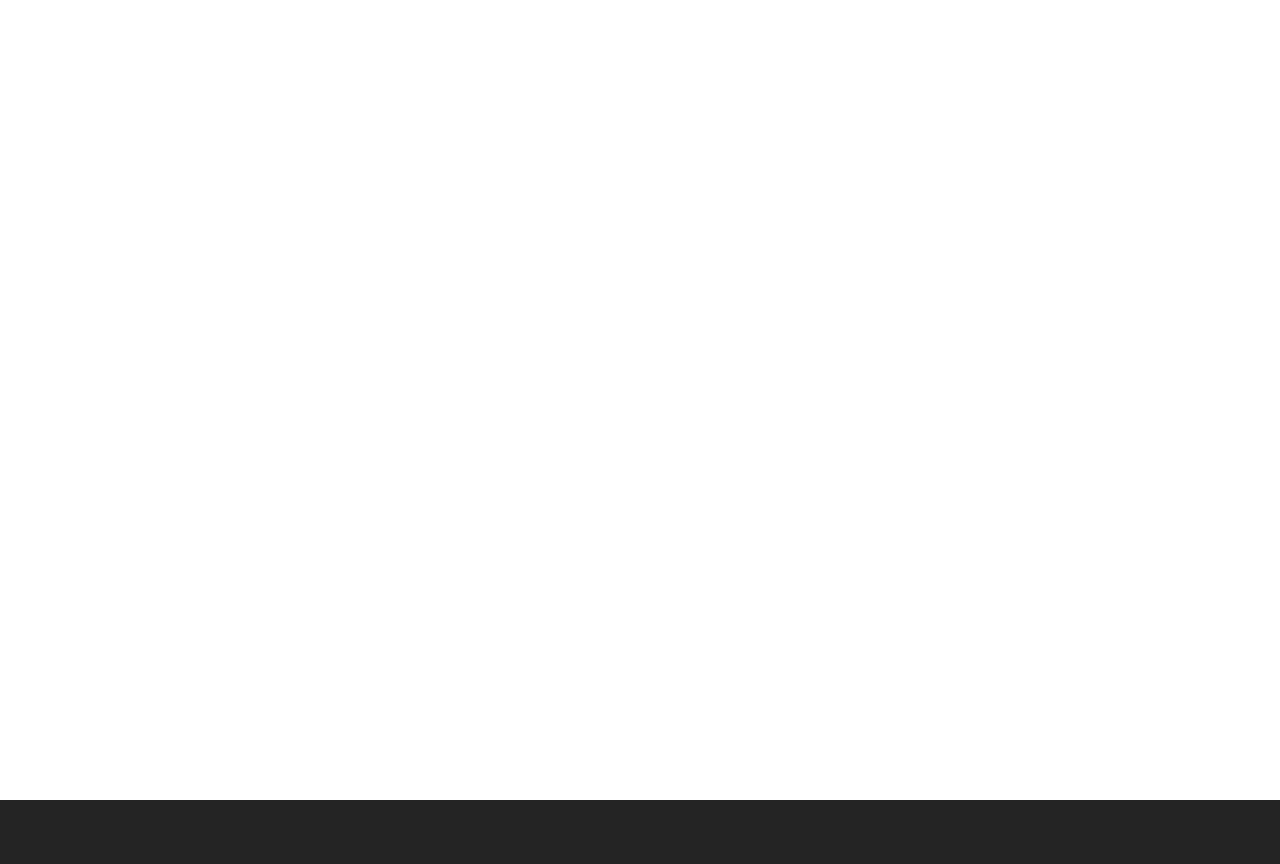
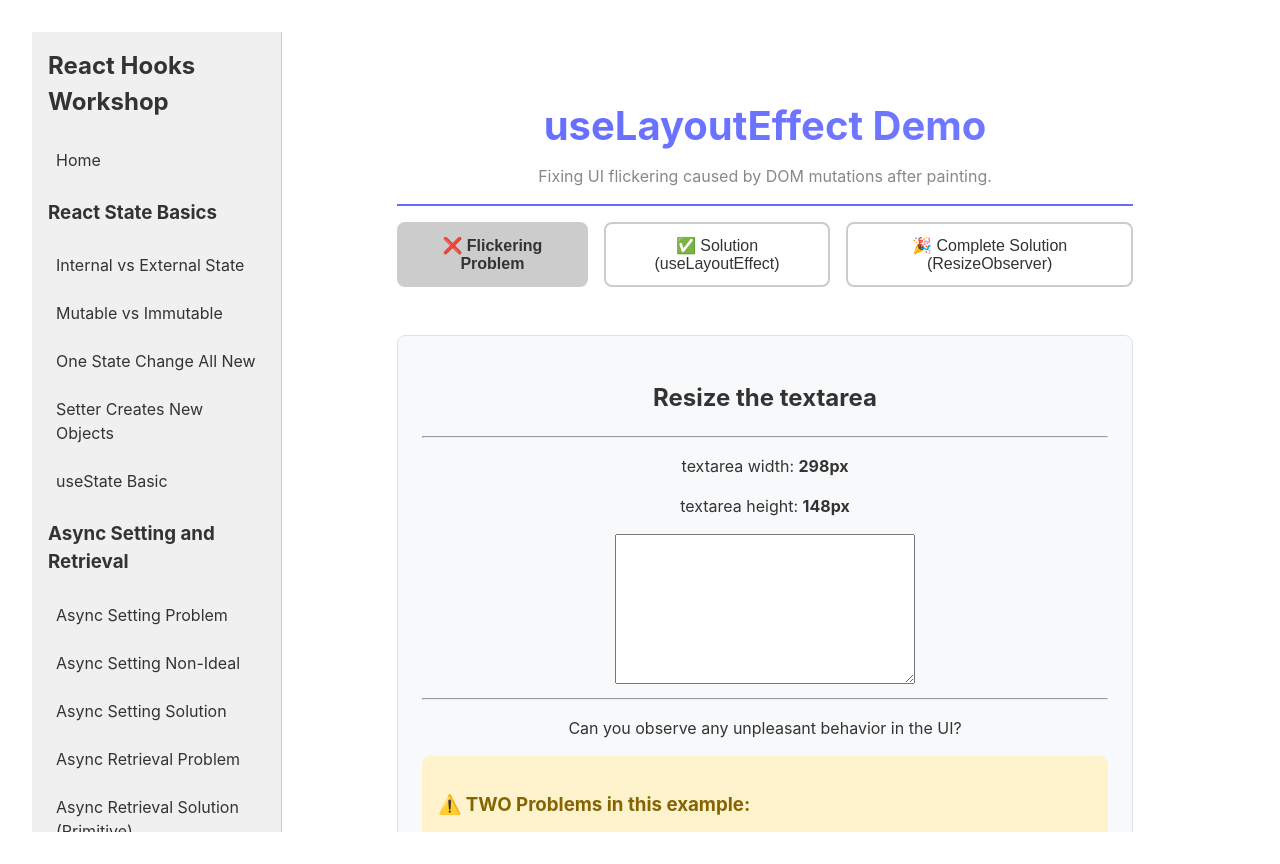
Before and after one commit to andrekovac/react-hooks-workshop, a React (Vite) app: page /uselayouteffect in a window 1280 px wide. Before the commit this address had no page. Before the commit the page ends 800 px from the top, so only its background shows below. Built offline with nearby package versions, Linux system fonts and the light colour scheme.

Commit message:
Refactor useLayoutEffect examples by consolidating pages and removing flickering-related components; introduce a new complete solution using ResizeObserver for better performance. Update routing and styles accordingly.

```diff
--- a/src/App.tsx
+++ b/src/App.tsx
@@ -10,11 +10,7 @@ import AsyncStateTimeoutRefPage from './pages/useRef/AsyncStateTimeoutRef';
 
 import UseEffectEventPage from './pages/useEffectEvent/UseEffectEventPage';
 
-import FlickeringProblemPage from './pages/useLayoutEffect/FlickeringProblemPage';
-
-import FlickeringSolutionPage from './pages/useLayoutEffect/FlickeringSolutionPage';
-
-import CompleteSolutionPage from './pages/useLayoutEffect/CompleteSolutionPage';
+import UseLayoutEffectPage from './pages/useLayoutEffect/UseLayoutEffectPage';
 
 import FetchMoviesStarterPage from './pages/useEffect/FetchMoviesStarterPage';
 
@@ -64,9 +60,7 @@ function App() {
           <Route path="/useref/ref-vs-external-variable" element={<RefVsExternalVariablePage />} />
           <Route path="/useref/async-state-timeout-ref" element={<AsyncStateTimeoutRefPage />} />
           <Route path="/useeffectevent" element={<UseEffectEventPage />} />
-          <Route path="/uselayouteffect/flickering-problem" element={<FlickeringProblemPage />} />
-          <Route path="/uselayouteffect/flickering-solution" element={<FlickeringSolutionPage />} />
-          <Route path="/uselayouteffect/complete-solution" element={<CompleteSolutionPage />} />
+          <Route path="/uselayouteffect" element={<UseLayoutEffectPage />} />
           <Route path="/useeffect/fetch-movies-starter" element={<FetchMoviesStarterPage />} />
           <Route path="/useeffect/fetch-movies-solution" element={<FetchMoviesSolutionPage />} />
           <Route path="/useeffect/race-condition-problem" element={<RaceConditionProblemPage />} />
--- a/src/components/Layout.tsx
+++ b/src/components/Layout.tsx
@@ -107,13 +107,7 @@ const Layout = () => {
           <h3>useLayoutEffect</h3>
           <ul>
             <li>
-              <NavLink to="/uselayouteffect/flickering-problem">Flickering Problem</NavLink>
-            </li>
-            <li>
-              <NavLink to="/uselayouteffect/flickering-solution">Flickering Solution</NavLink>
-            </li>
-            <li>
-              <NavLink to="/uselayouteffect/complete-solution">Complete Solution</NavLink>
+              <NavLink to="/uselayouteffect">useLayoutEffect Demo</NavLink>
             </li>
           </ul>
 
--- a/src/pages/useLayoutEffect/CompleteSolutionPage.tsx
+++ b/src/pages/useLayoutEffect/Complete.tsx
@@ -1,7 +1,6 @@
 import { useState, useLayoutEffect, useRef } from 'react';
-import './CompleteSolutionPage.css';
 
-function CompleteSolutionPage() {
+function Complete() {
   const [width, setWidth] = useState(0);
   const [height, setHeight] = useState(0);
   const el = useRef<HTMLTextAreaElement>(null);
@@ -29,8 +28,7 @@ function CompleteSolutionPage() {
   }, []);
 
   return (
-    <div className="complete-solution-page">
-      <h1>Complete Solution 🎉</h1>
+    <div className="use-layout-effect-example">
       <h2>Resize the textarea - automatic updates!</h2>
       <hr />
       <p>
@@ -115,4 +113,4 @@ function CompleteSolutionPage() {
   );
 }
 
-export default CompleteSolutionPage;
+export default Complete;
--- a/src/pages/useLayoutEffect/CompleteSolutionPage.css
+++ /dev/null
@@ -1,44 +0,0 @@
-.complete-solution-page textarea {
-  width: 300px;
-  height: 150px;
-  resize: both;
-  padding: 1rem;
-  font-size: 1rem;
-}
-
-.complete-solution-page .info-box {
-  margin-top: 1rem;
-  padding: 1rem;
-  border-radius: 8px;
-  text-align: left;
-}
-
-.complete-solution-page .info-box.success {
-  background: #d4edda;
-  color: #155724;
-  border-left: 4px solid #28a745;
-}
-
-.complete-solution-page .info-box {
-  background: #d1ecf1;
-  color: #0c5460;
-}
-
-.complete-solution-page .info-box.secondary {
-  background: #f0f0f0;
-  color: #333;
-}
-
-.complete-solution-page .info-box.warning {
-  background: #fff3cd;
-  color: #856404;
-}
-
-.complete-solution-page .info-box pre {
-  background: #222;
-  color: #0f0;
-  padding: 1rem;
-  border-radius: 4px;
-  overflow: auto;
-  font-size: 0.85rem;
-}
--- a/src/pages/useLayoutEffect/FlickeringProblemPage.css
+++ /dev/null
@@ -1,16 +0,0 @@
-.flickering-problem-page textarea {
-  width: 300px;
-  height: 150px;
-  resize: both;
-  padding: 1rem;
-  font-size: 1rem;
-}
-
-.flickering-problem-page .info-box {
-  margin-top: 2rem;
-  padding: 1rem;
-  background: #fff3cd;
-  border-radius: 8px;
-  text-align: left;
-  color: #856404;
-}
--- a/src/pages/useLayoutEffect/FlickeringSolutionPage.css
+++ /dev/null
@@ -1,25 +0,0 @@
-.flickering-solution-page textarea {
-  width: 300px;
-  height: 150px;
-  resize: both;
-  padding: 1rem;
-  font-size: 1rem;
-}
-
-.flickering-solution-page .info-box {
-  margin-top: 2rem;
-  padding: 1rem;
-  border-radius: 8px;
-  text-align: left;
-}
-
-.flickering-solution-page .info-box {
-  background: #d1ecf1;
-  color: #0c5460;
-}
-
-.flickering-solution-page .info-box.secondary {
-  margin-top: 1rem;
-  background: #f0f0f0;
-  color: #333;
-}
--- a/src/pages/useLayoutEffect/FlickeringProblemPage.tsx
+++ b/src/pages/useLayoutEffect/Problem.tsx
@@ -1,7 +1,6 @@
 import { useState, useEffect, useRef } from 'react';
-import './FlickeringProblemPage.css';
 
-function FlickeringProblemPage() {
+function Problem() {
   const [width, setWidth] = useState(0);
   const [height, setHeight] = useState(0);
   const el = useRef<HTMLTextAreaElement>(null);
@@ -17,8 +16,7 @@ function FlickeringProblemPage() {
   }, [cH, cW]);
 
   return (
-    <div className="flickering-problem-page">
-      <h1>useEffect Flickering</h1>
+    <div className="use-layout-effect-example">
       <h2>Resize the textarea</h2>
       <hr />
       <p>
@@ -36,25 +34,25 @@ function FlickeringProblemPage() {
       />
       <hr />
       <p>Can you observe any unpleasant behavior in the UI?</p>
-      <div className="info-box">
+      <div className="info-box warning">
         <h3>⚠️ TWO Problems in this example:</h3>
         <h4>Problem 1: Values don't update when resizing</h4>
         <ul>
-          <li>Resize the textarea - notice values often DON'T update</li>
+          <li>Resize the textarea - notice values often DON'T update (especially when increasing the textarea)</li>
           <li>The effect only runs when something ELSE causes a re-render (like clicking)</li>
           <li>This is because <code>el.current</code> is the same object - resizing doesn't change the reference</li>
         </ul>
         <h4>Problem 2: Flickering when values DO update</h4>
         <ol>
-          <li>Resize the textarea</li>
-          <li><strong>Click inside</strong> (don't type!) - this triggers re-render and effect</li>
-          <li>Watch the numbers briefly show "px" (undefined) then update</li>
-          <li>This flicker happens because useEffect runs AFTER paint</li>
+          <li>Resize the textarea - notice px values flickering (especially when decreasing the textarea)</li>
+          <li><strong>Click inside</strong> the textarea - this triggers re-render and effect</li>
+          <li>Watch the width show "px" (undefined) and it remains that way</li>
         </ol>
+        <p>This flickering happens because useEffect runs AFTER paint</p>
         <p><strong>Why clicking sets width to undefined:</strong> It's a trick to force a re-render so the effect runs. In the real world, you'd want the effect to run automatically when resizing!</p>
       </div>
     </div>
   );
 }
 
-export default FlickeringProblemPage;
+export default Problem;
--- a/src/pages/useLayoutEffect/FlickeringSolutionPage.tsx
+++ b/src/pages/useLayoutEffect/Solution.tsx
@@ -1,7 +1,6 @@
 import { useState, useLayoutEffect, useRef } from 'react';
-import './FlickeringSolutionPage.css';
 
-function FlickeringSolutionPage() {
+function Solution() {
   const [width, setWidth] = useState(0);
   const [height, setHeight] = useState(0);
   const el = useRef<HTMLTextAreaElement>(null);
@@ -17,8 +16,7 @@ function FlickeringSolutionPage() {
   }, [cH, cW]);
 
   return (
-    <div className="flickering-solution-page">
-      <h1>useLayoutEffect Solution</h1>
+    <div className="use-layout-effect-example">
       <h2>Resize the textarea</h2>
       <hr />
       <p>
@@ -64,4 +62,4 @@ function FlickeringSolutionPage() {
   );
 }
 
-export default FlickeringSolutionPage;
+export default Solution;
--- /dev/null
+++ b/src/pages/useLayoutEffect/UseLayoutEffectPage.css
@@ -0,0 +1,85 @@
+.use-layout-effect-page {
+  padding: 2rem;
+  max-width: 800px;
+  margin: 0 auto;
+}
+
+.use-layout-effect-page header {
+  text-align: center;
+  padding-bottom: 1rem;
+}
+
+.use-layout-effect-page .tabs {
+  display: flex;
+  gap: 1rem;
+  justify-content: center;
+  padding: 1rem 0;
+}
+
+.use-layout-effect-page .tabs button {
+  padding: 0.75rem 1.5rem;
+  font-size: 1rem;
+  border: 2px solid #ccc;
+  background: transparent;
+  border-radius: 8px;
+  cursor: pointer;
+}
+
+.use-layout-effect-page .tabs button.active {
+  background: #ccc;
+  font-weight: bold;
+}
+
+.use-layout-effect-example {
+  margin-top: 2rem;
+  padding: 1.5rem;
+  background: #f8f9fa;
+  border-radius: 8px;
+  border: 1px solid #dee2e6;
+  text-align: center;
+}
+
+.use-layout-effect-example textarea {
+  width: 300px;
+  height: 150px;
+  resize: both;
+  padding: 1rem;
+  font-size: 1rem;
+}
+
+.use-layout-effect-example .info-box {
+  margin-top: 1rem;
+  padding: 1rem;
+  border-radius: 8px;
+  text-align: left;
+}
+
+.use-layout-effect-example .info-box.success {
+  background: #d4edda;
+  color: #155724;
+  border-left: 4px solid #28a745;
+}
+
+.use-layout-effect-example .info-box {
+  background: #d1ecf1;
+  color: #0c5460;
+}
+
+.use-layout-effect-example .info-box.secondary {
+  background: #f0f0f0;
+  color: #333;
+}
+
+.use-layout-effect-example .info-box.warning {
+  background: #fff3cd;
+  color: #856404;
+}
+
+.use-layout-effect-example .info-box pre {
+  background: #222;
+  color: #0f0;
+  padding: 1rem;
+  border-radius: 4px;
+  overflow: auto;
+  font-size: 0.85rem;
+}
--- /dev/null
+++ b/src/pages/useLayoutEffect/UseLayoutEffectPage.tsx
@@ -0,0 +1,49 @@
+import { useState } from 'react';
+import Problem from './Problem';
+import Solution from './Solution';
+import Complete from './Complete';
+import './UseLayoutEffectPage.css';
+
+type Tab = 'problem' | 'solution' | 'complete';
+
+function UseLayoutEffectPage() {
+  const [activeTab, setActiveTab] = useState<Tab>('problem');
+
+  return (
+    <div className="use-layout-effect-page">
+      <header>
+        <h1>useLayoutEffect Demo</h1>
+        <p>Fixing UI flickering caused by DOM mutations after painting.</p>
+      </header>
+
+      <nav className="tabs">
+        <button
+          className={activeTab === 'problem' ? 'active' : ''}
+          onClick={() => setActiveTab('problem')}
+        >
+          ❌ Flickering Problem
+        </button>
+        <button
+          className={activeTab === 'solution' ? 'active' : ''}
+          onClick={() => setActiveTab('solution')}
+        >
+          ✅ Solution (useLayoutEffect)
+        </button>
+        <button
+          className={activeTab === 'complete' ? 'active' : ''}
+          onClick={() => setActiveTab('complete')}
+        >
+          🎉 Complete Solution (ResizeObserver)
+        </button>
+      </nav>
+
+      <main>
+        {activeTab === 'problem' && <Problem />}
+        {activeTab === 'solution' && <Solution />}
+        {activeTab === 'complete' && <Complete />}
+      </main>
+    </div>
+  );
+}
+
+export default UseLayoutEffectPage;
```
